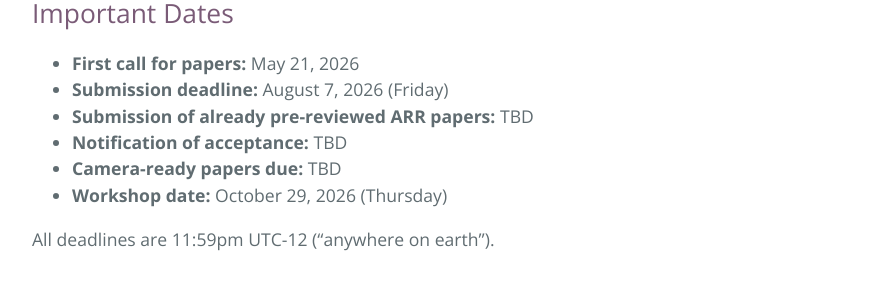
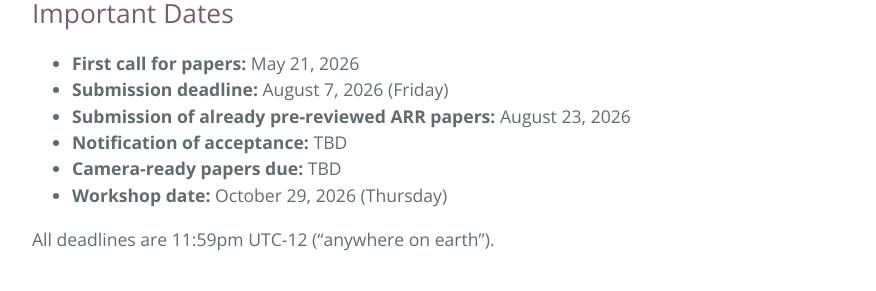
Before and after one commit to uncertainlp/uncertainlp.github.io, a Jekyll site: the page built from index.md, in a window 1280 px wide and 900 px high, scrolled down 921 px. Shown: the part 156-447 px from the top of the window, without its empty margins (192-1068 px from the left). Built offline with Jekyll 4.4.1, drawn with Linux system fonts in a browser that asks for light colours.

Commit message:
added pre-reviewed ARR papers deadline

```diff
--- a/index.md
+++ b/index.md
@@ -12,7 +12,7 @@ Previous editions of UncertaiNLP: [2024](/2024), [2025](/2025).
 ## Important Dates
 - **First call for papers:** May 21, 2026
 - **Submission deadline:** August 7, 2026 (Friday)
-- **Submission of already pre-reviewed ARR papers:** TBD
+- **Submission of already pre-reviewed ARR papers:** August 23, 2026
 - **Notification of acceptance:** TBD
 - **Camera-ready papers due:** TBD
 - **Workshop date:** October 29, 2026 (Thursday)
```
